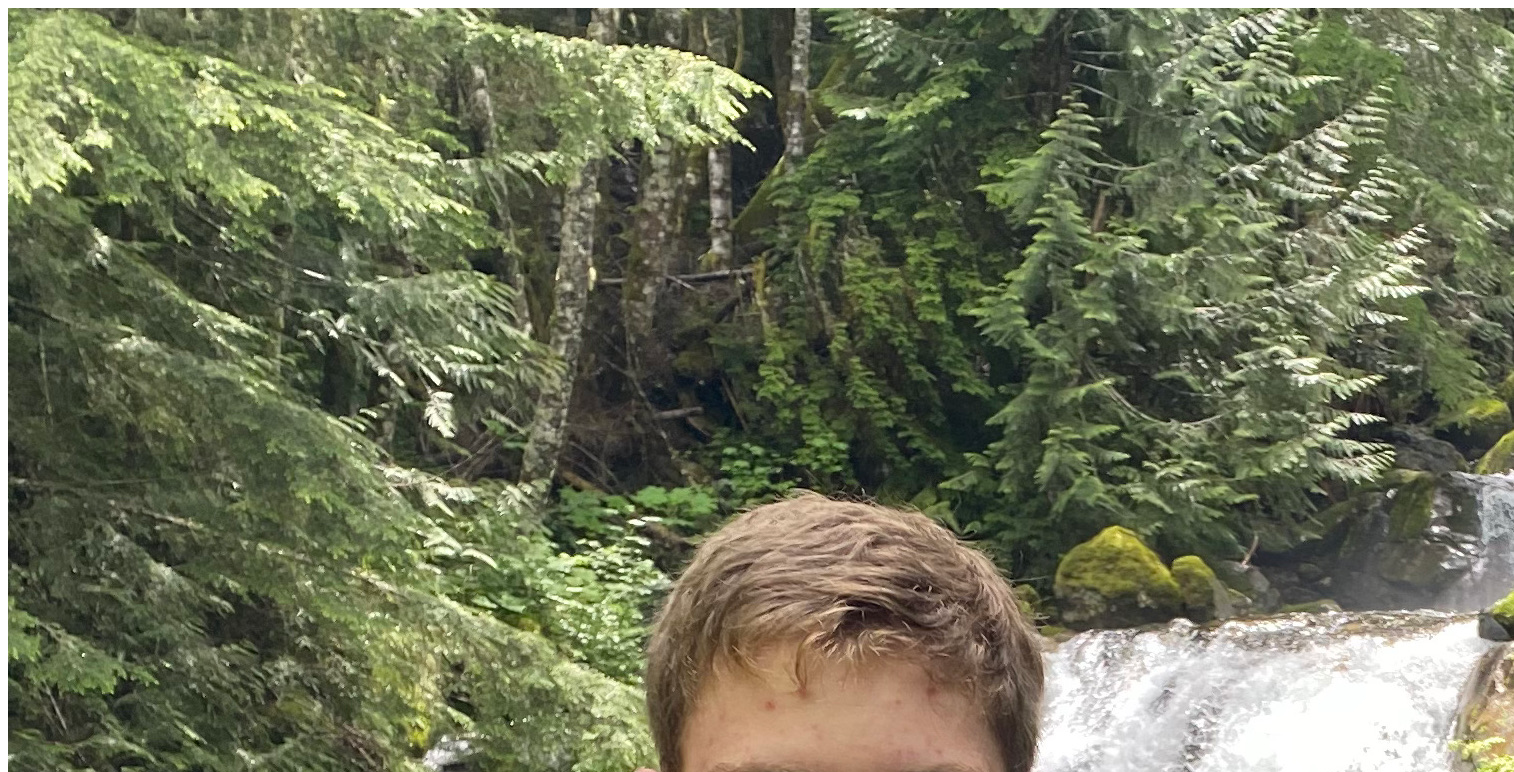
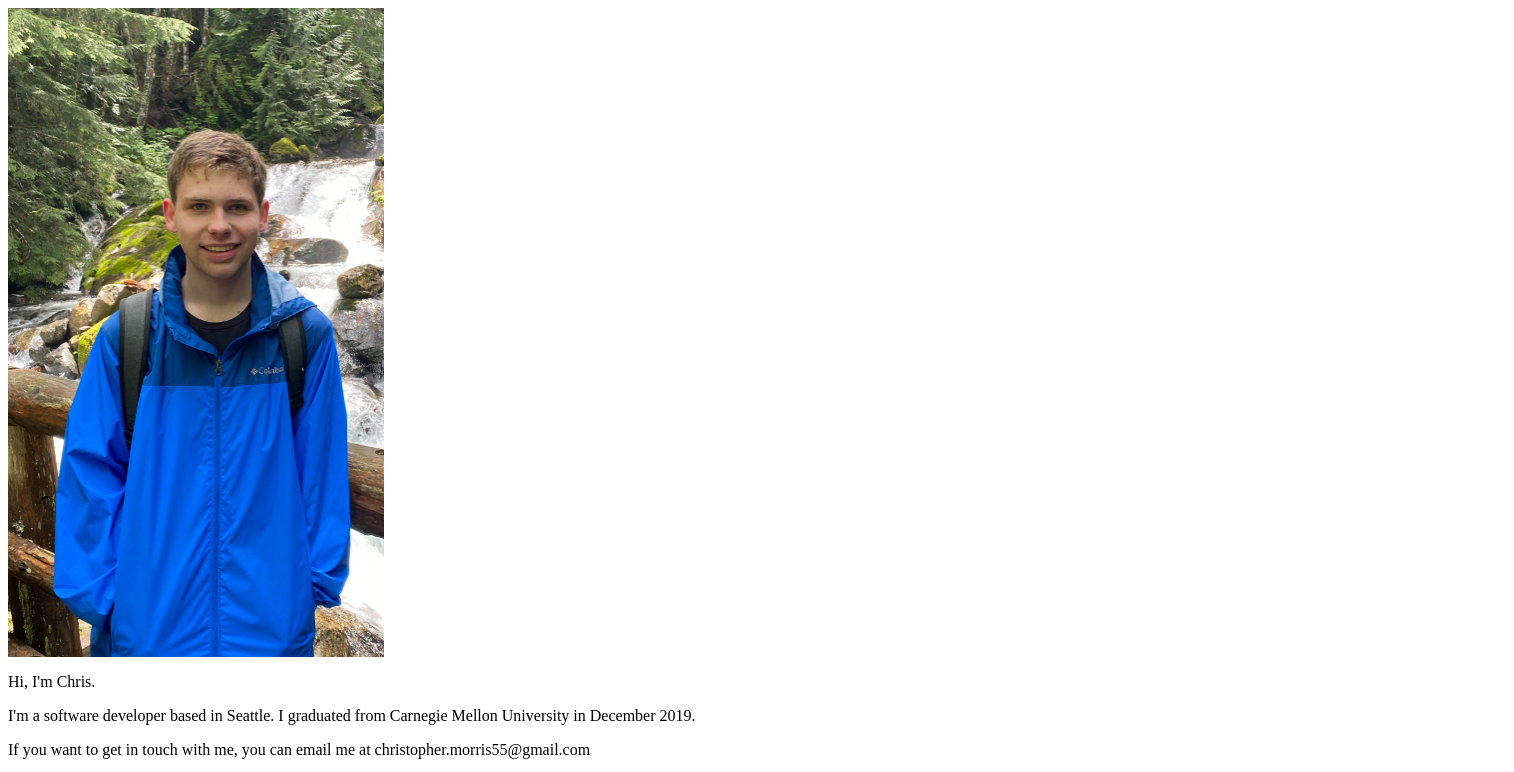
Before and after one commit to Christopher312/Christopher312.github.io, a plain HTML site: page index.html in a window 1280 px wide. Shown: the top 772 px of the page, 1514 px wide, since content can reach past the window. Drawn offline with Linux system fonts and the light colour scheme.

Commit message:
Update index.html

```diff
--- a/index.html
+++ b/index.html
@@ -1,10 +1,12 @@
 <html>
 <body>
-	<img src="photo.jpeg">
+	<img src="photo.jpeg" width="376" height="649">
 
 	<p>Hi, I'm Chris.</p>
 
 	<p>I'm a software developer based in Seattle. I graduated from Carnegie Mellon University in December 2019.</p>
+
+	<p>If you want to get in touch with me, you can email me at christopher.morris55@gmail.com</p>
 
 	<p>Links:</p>
 
```
